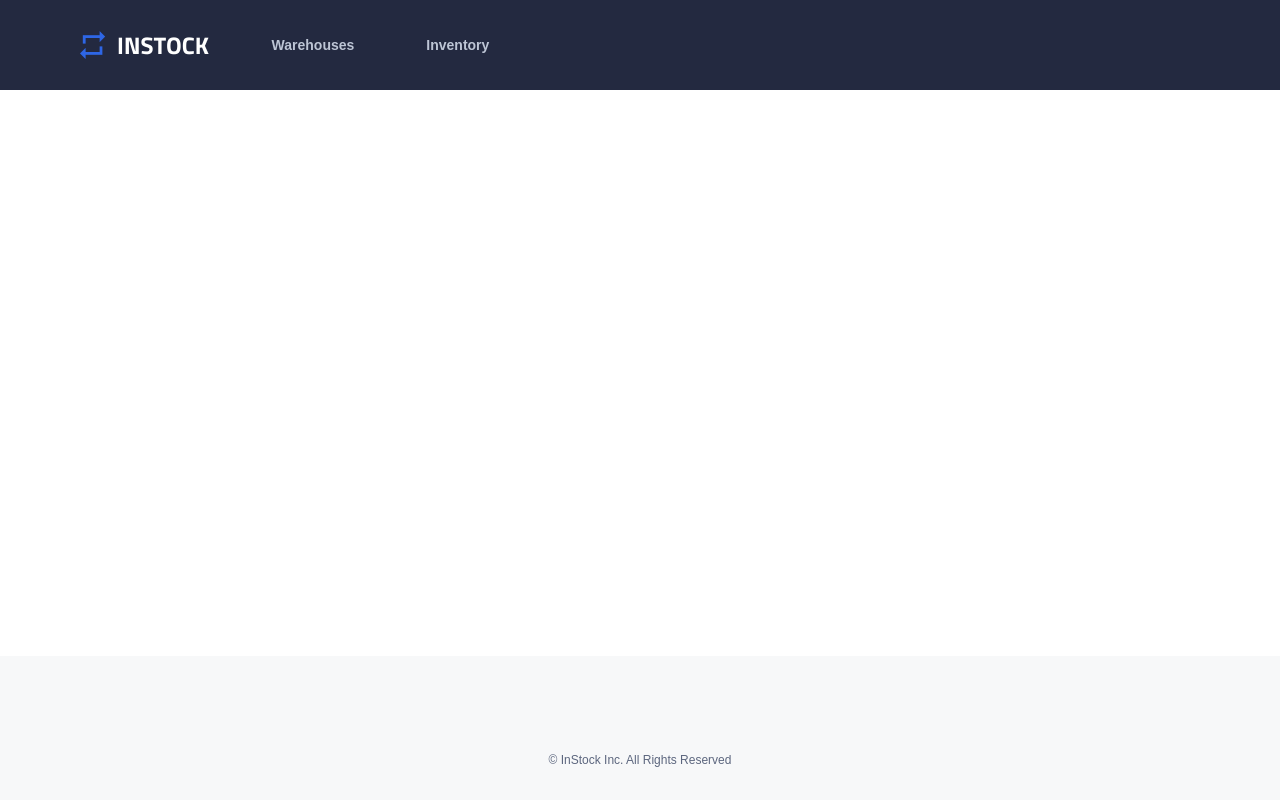
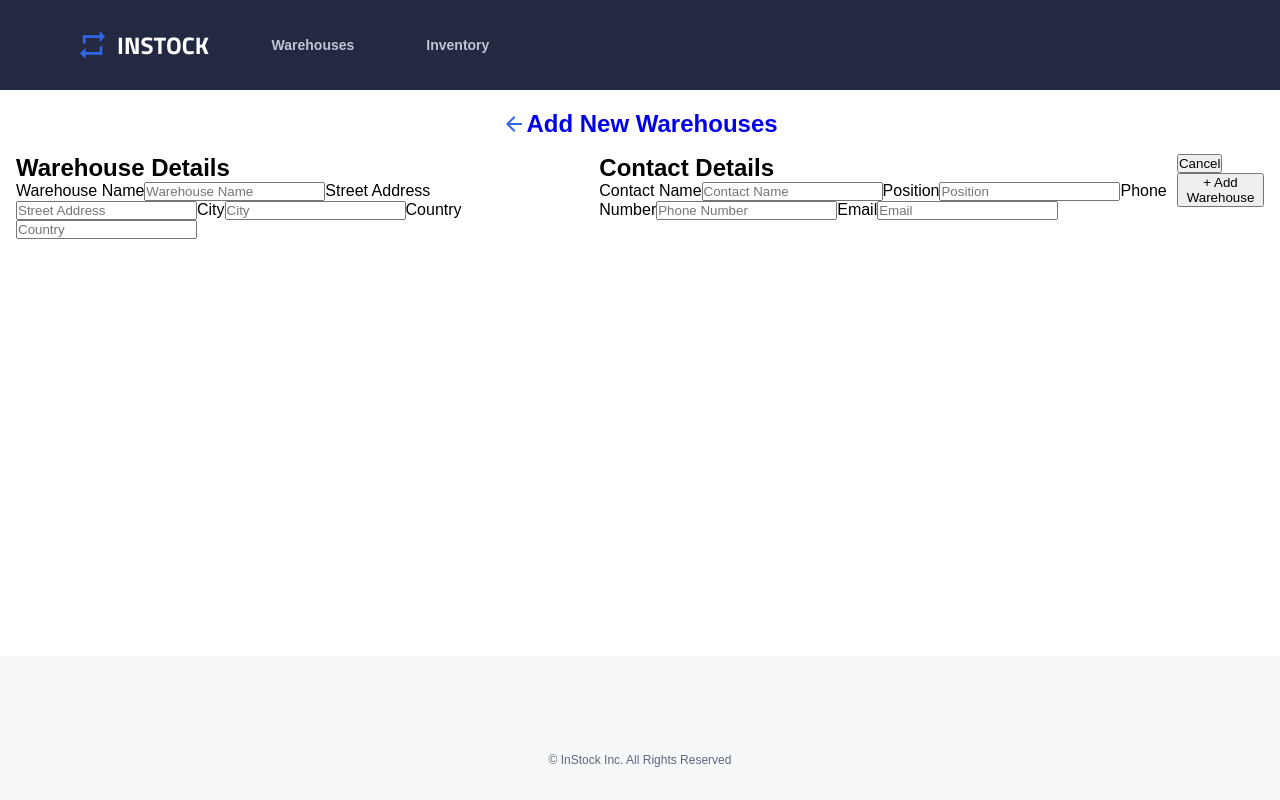
Before and after one commit to Parisa-Mirhosseini/in-stock_lpm, a React (Vite) app: page /warehouses/add in a window 1280 px wide. Built offline with nearby package versions, Linux system fonts and the light colour scheme; no server answers.

Commit message:
Add new warehouse, front-end setup

```diff
--- a/src/App.jsx
+++ b/src/App.jsx
@@ -2,7 +2,8 @@ import { BrowserRouter, Routes, Route } from "react-router-dom";
 import Header from "./components/Header/Header.jsx";
 import Footer from "./components/Footer/Footer.jsx";
 import WarehouseList from "./pages/WarehouseList/WarehouseList";
-
+import WarehouseDetails from "./pages/WarehouseDetails/WarehouseDetails.jsx";
+import WarehouseAdd from "./pages/WarehouseAdd/WarehouseAdd.jsx";
 import "./App.scss";
 
 function App() {
@@ -12,9 +13,9 @@ function App() {
       <Routes>
         <Route path="" element={<WarehouseList />} />
         <Route path="/warehouses" element={<WarehouseList />} />
-        {/* <Route path="/warehouses/add" element={<WarehouseAdd />} />
+        <Route path="/warehouses/add" element={<WarehouseAdd />} />
         <Route path="/warehouses/:id" element={<WarehouseDetails />} />
-        <Route path="/warehouses/edit/:id" element={<WarehouseEdit />} />
+        {/* <Route path="/warehouses/edit/:id" element={<WarehouseEdit />} />
 
         <Route path="/inventories" element={<InventoryList />} />
         <Route path="/inventories/add" element={<InventoryAdd />} />
--- a/src/pages/WarehouseAdd/WarehouseAdd.jsx
+++ b/src/pages/WarehouseAdd/WarehouseAdd.jsx
@@ -1,29 +1,74 @@
+import React, { useState } from "react";
 import "../WarehouseAdd/WarehouseAdd.scss";
 import arrowBack from "../../assets/Icons/arrow_back-24px.svg";
-import React from 'react';
-import { Link } from 'react-router-dom';
+import { Link } from "react-router-dom";
 import axios from "axios";
 
-
-// function validateForm() {
-//     const warehouseName = document.getElementById('warehouse-name').value;
-//     const phoneNumber = document.getElementById('phone-number').value;
-//     const email = document.getElementById('email').value;
-
-//     if (!warehouseName) {
-//         showError('warehouse-name', 'Warehouse Name is required.');
-//         return false;
-//       }
-
-// }
+const BASE_URL = import.meta.env.VITE_API_URL;
 
 function WarehouseAdd() {
+  const [formData, setFormData] = useState({
+    warehouseName: "",
+    streetAddress: "",
+    city: "",
+    country: "",
+    contactName: "",
+    position: "",
+    phoneNumber: "",
+    email: "",
+  });
+
+  const [errors, setErrors] = useState({});
+
+
+  const handleChange = (e) => {
+    const { name, value } = e.target;
+    setFormData({ ...formData, [name]: value });
+  };
+
+  const validateForm = () => {
+    const newErrors = {};
+
+    for (const key in formData) {
+      if (!formData[key].trim()) {
+        newErrors[key] = `${key} is required.`;
+      }
+    }
+
+    if (!/\S+@\S+\.\S+/.test(formData.email)) {
+      newErrors.email = "Invalid email address.";
+    }
+
+    if (!/^\d{10}$/.test(formData.phoneNumber)) {
+      newErrors.phoneNumber = "Invalid phone number (10 digits required).";
+    }
+
+    setErrors(newErrors);
+    return Object.keys(newErrors).length === 0;
+  };
+
+  const handleSubmit = async (e) => {
+    e.preventDefault();
+
+    if (validateForm()) {
+      try {
+        // Send data to back-end
+        const response = await axios.post(`${BASE_URL}`, formData);
+        console.log("Data saved successfully:", response.data);
+        alert("Warehouse added successfully!");
+      } catch (error) {
+        console.error("Error saving data:", error.response?.data);
+        setErrors({ ...errors, backend: "Failed to save data. Please try again." });
+      }
+    }
+  };
+
   return (
     <>
       <section className="warehouseadd">
         <div className="warehouseadd__container">
           <div className="warehouseadd__container--pagelabel">
-                        <Link to="/" label="go to homepage">
+            <Link className="warehouseadd__container--pagelabel" to="/" label="go to homepage">
               <img className="warehouseadd__container--backarrow" src={arrowBack} alt="backarrow" />
               <h1>Add New Warehouses</h1>
             </Link>
@@ -31,36 +76,113 @@ function WarehouseAdd() {
           <section className="warehouseadd__container__form">
             <div className="warehouseadd__container__form--wrehouse--Details">
               <h2>Warehouse Details</h2>
-                            <form>
-                                Warehouse Name
-                                <input></input>
-                                Street Address
-                                <input></input>
-                                City
-                                <input></input>
-                                Country
-                                <input></input>
+              <form className="warehouseadd__container__form-container" onSubmit={handleSubmit}>
+                <label>Warehouse Name</label>
+                <input
+                  className="warehouseadd__container__form--input"
+                  type="text"
+                  name="warehouseName"
+                  placeholder="Warehouse Name"
+                  value={formData.warehouseName}
+                  onChange={handleChange}
+                />
+                {errors.warehouseName && <p className="error">{errors.warehouseName}</p>}
+
+                <label>Street Address</label>
+                <input
+                  className="warehouseadd__container__form--input"
+                  type="text"
+                  name="streetAddress"
+                  placeholder="Street Address"
+                  value={formData.streetAddress}
+                  onChange={handleChange}
+                />
+                {errors.streetAddress && <p className="error">{errors.streetAddress}</p>}
+
+                <label>City</label>
+                <input
+                  className="warehouseadd__container__form--input"
+                  type="text"
+                  name="city"
+                  placeholder="City"
+                  value={formData.city}
+                  onChange={handleChange}
+                />
+                {errors.city && <p className="error">{errors.city}</p>}
+
+                <label>Country</label>
+                <input
+                  className="warehouseadd__container__form--input"
+                  type="text"
+                  name="country"
+                  placeholder="Country"
+                  value={formData.country}
+                  onChange={handleChange}
+                />
+                {errors.country && <p className="error">{errors.country}</p>}
               </form>
             </div>
+
             <div className="warehouseadd__container__form--contact--Details">
               <h2>Contact Details</h2>
-                            Contact Name
-                            <input></input>
-                            Position
-                            <input></input>
-                            Phone Number
-                            <input></input>
-                            Email
-                            <input></input>
+
+              <form className="warehouseadd__container__form-container" onSubmit={handleSubmit}>
+                <label>Contact Name</label>
+                <input
+                  className="warehouseadd__container__form--input"
+                  type="text"
+                  name="contactName"
+                  placeholder="Contact Name"
+                  value={formData.contactName}
+                  onChange={handleChange}
+                />
+                {errors.contactName && <p className="error">{errors.contactName}</p>}
+
+                <label>Position</label>
+                <input
+                  className="warehouseadd__container__form--input"
+                  type="text"
+                  name="position"
+                  placeholder="Position"
+                  value={formData.position}
+                  onChange={handleChange}
+                />
+                {errors.position && <p className="error">{errors.position}</p>}
+
+                <label>Phone Number</label>
+                <input
+                  className="warehouseadd__container__form--input"
+                  type="text"
+                  name="phoneNumber"
+                  placeholder="Phone Number"
+                  value={formData.phoneNumber}
+                  onChange={handleChange}
+                />
+                {errors.phoneNumber && <p className="error">{errors.phoneNumber}</p>}
+
+                <label>Email</label>
+                <input
+                  className="warehouseadd__container__form--input"
+                  type="email"
+                  name="email"
+                  placeholder="Email"
+                  value={formData.email}
+                  onChange={handleChange}
+                />
+                {errors.email && <p className="error">{errors.email}</p>}
+              </form>
             </div>
+
             <section className="warehouseadd__buttons">
-                            <button className="warehouseadd__buttons--cancel" type="cancel">Cancel</button>
-                            <button className="warehouseadd__buttons--save" type="save">Save</button>
+              <button className="warehouseadd__buttons--cancel" type="button">
+                Cancel
+              </button>
+              <button className="warehouseadd__buttons--add" type="submit">
+                + Add Warehouse
+              </button>
             </section>
-
           </section>
         </div>
-
       </section>
     </>
   );
--- a/src/pages/WarehouseAdd/WarehouseAdd.scss
+++ b/src/pages/WarehouseAdd/WarehouseAdd.scss
@@ -3,20 +3,26 @@
 @use "/src/styles/partials/typography.scss" as *;
 @use "/src/styles/partials/variables" as *;
 
-
+* {
+    font-family: 'Titillium Web', sans-serif;
+    text-decoration: none;
+}
 
 .warehouseadd {
+    width: 100%;
+    padding-left: 16px;
+    padding-right: 16px;
 
+    &__container {
+        padding-top: 20px;
 
-
-    &__container{
-
-        &__form{
+        &__form {
             display: flex;
             flex-direction: column;
             justify-content: space-around;
+            padding-top:1rem;
 
-@include tablet{
+            @include tablet {
                 flex-direction: row;
             }
         }
```
Lines whose indentation alone changed are shown as unchanged.
